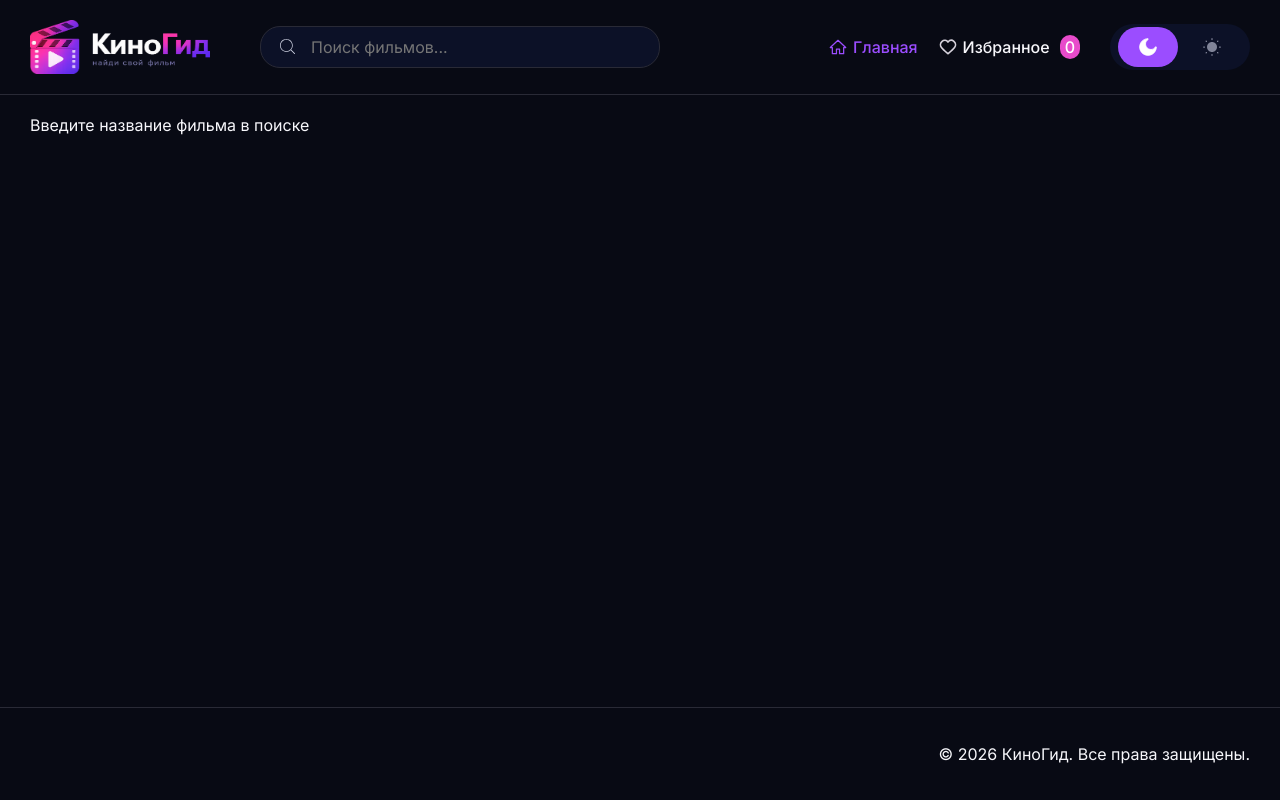
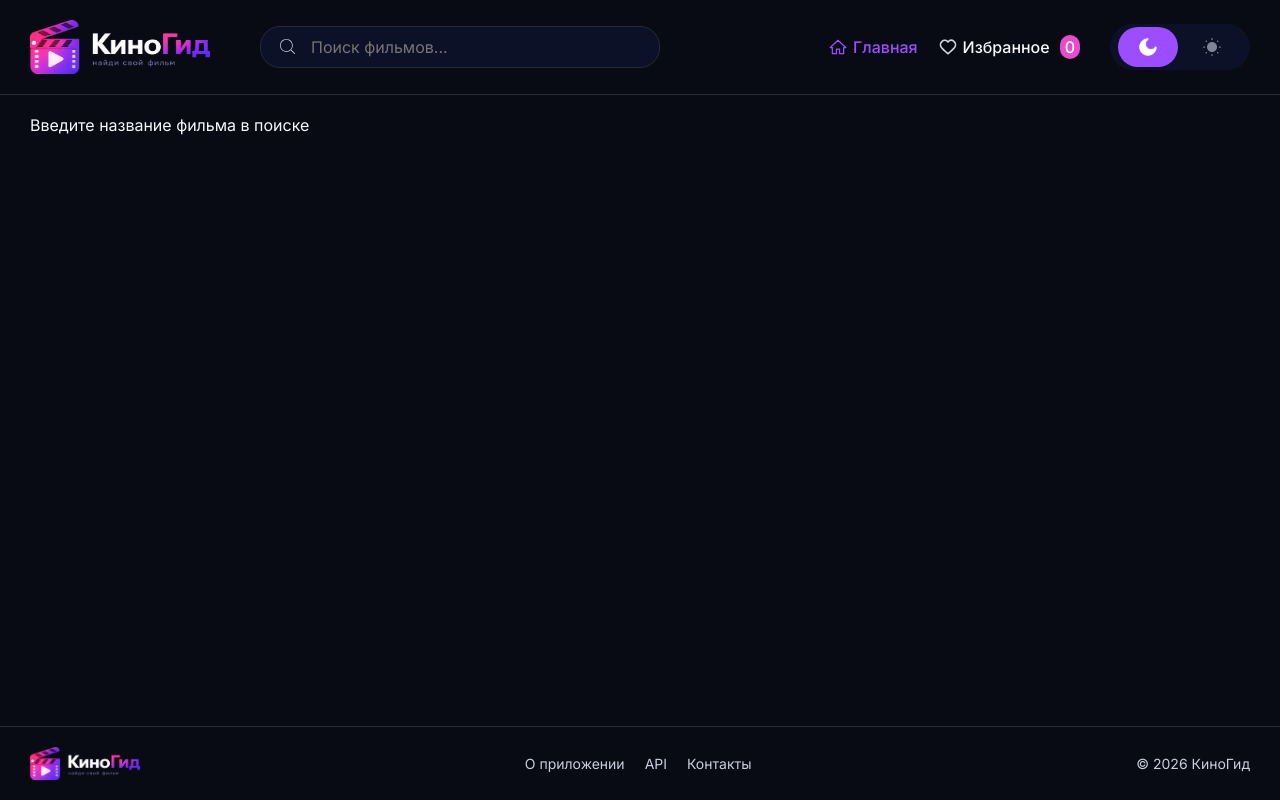
Before and after one commit to AnnaSpirina/movie-search-app, a React (Vite) app: page / in a window 1280 px wide. Built offline with nearby package versions, Linux system fonts and the light colour scheme; no server answers.

Commit message:
Дооформила футер

```diff
--- a/src/components/Layout/Footer.jsx
+++ b/src/components/Layout/Footer.jsx
@@ -1,11 +1,31 @@
+import styles from "./Footer.module.css"
+import { Link } from "react-router-dom";
+import { useTheme } from "../../hooks/useTheme";
+
 const year = new Date().getFullYear();
 
 function Footer() {
-  return (
-    <footer>
-      <p>&copy; {year} КиноГид. Все права защищены.</p>
-    </footer>
-  );
+    const { theme } = useTheme();
+
+    return (
+        <footer>
+            <Link to="/">
+                <img src={theme === "dark" ? "/logo_dark.png" : "/logo_light.png"} alt="КиноГид" className={styles.logo} />
+            </Link>
+            <nav className={styles.footerLinks} aria-label="Ссылки в подвале">
+                <a href="https://github.com/AnnaSpirina/movie-search-app/blob/main/README.md" target="_blank" rel="noopener noreferrer">
+                    О приложении
+                </a>
+                <a href="https://www.omdbapi.com/" target="_blank" rel="noopener noreferrer">
+                    API
+                </a>
+                <a href="https://github.com/AnnaSpirina/" target="_blank" rel="noopener noreferrer">
+                    Контакты
+                </a>
+            </nav>
+            <span className={styles.copyright}>&copy; {year} КиноГид</span>
+        </footer>
+    );
 }
 
 export default Footer;
--- /dev/null
+++ b/src/components/Layout/Footer.module.css
@@ -0,0 +1,15 @@
+.logo{
+    width: 110px;
+}
+
+.footerLinks{
+    display: flex;
+    gap: 20px;
+    align-items: center;
+}
+
+.footerLinks a, .copyright{
+    text-decoration: none;
+    color: var(--text-secondary);
+    font-size: 14px;
+}
--- a/src/index.css
+++ b/src/index.css
@@ -121,7 +121,7 @@ footer{
   display: flex;
   align-items: center;
   padding: var(--spacing-md) var(--spacing-lg);
-  justify-content: end;
+  justify-content: space-between;
 }
 
 button{
```
